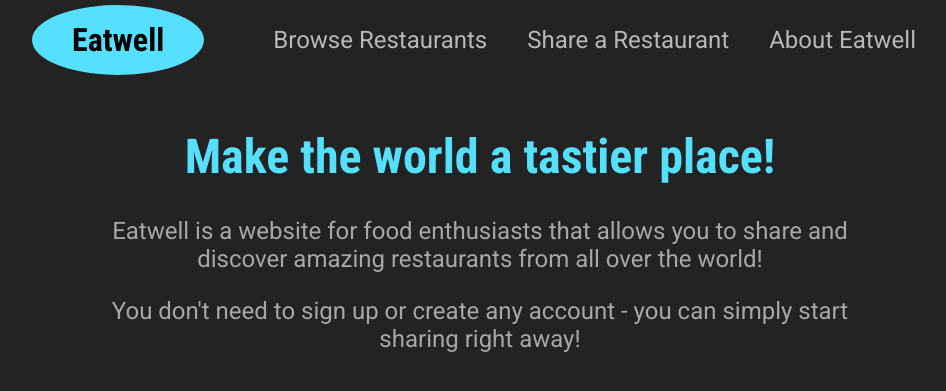
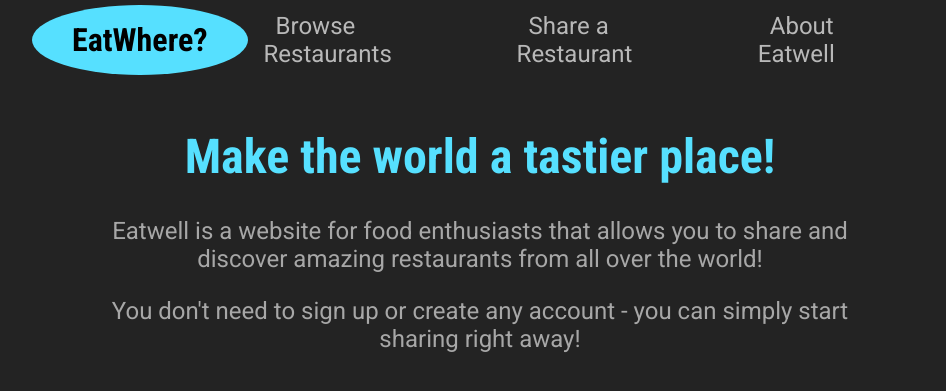
Before and after one commit to motazhaj/NodeJS-Demo, a Node server app: page /about in a window 1280 px wide. Shown: the top 391 px of the page, without its empty margins (160-1106 px from the left). Run offline with Node 20, Linux system fonts and the light colour scheme.

Commit message:
Change website name

```diff
--- a/views/includes/head.ejs
+++ b/views/includes/head.ejs
@@ -1,7 +1,7 @@
 <meta charset="UTF-8" />
 <meta http-equiv="X-UA-Compatible" content="IE=edge" />
 <meta name="viewport" content="width=device-width, initial-scale=1.0" />
-<title>Eatwell - Make The World A Tastier Place</title>
+<title>EatWhere? - Make The World A Tastier Place</title>
 <link rel="preconnect" href="https://fonts.gstatic.com" />
 <link
   href="https://fonts.googleapis.com/css2?family=Roboto+Condensed:wght@700&family=Roboto:wght@400;700&display=swap"
--- a/views/includes/header.ejs
+++ b/views/includes/header.ejs
@@ -1,5 +1,5 @@
 <header id="main-header">
-    <div id="logo"><a href="/">Eatwell</a></div>
+    <div id="logo"><a href="/">EatWhere?</a></div>
     <nav>
       <ul>
         <li class="nav-item">
```
